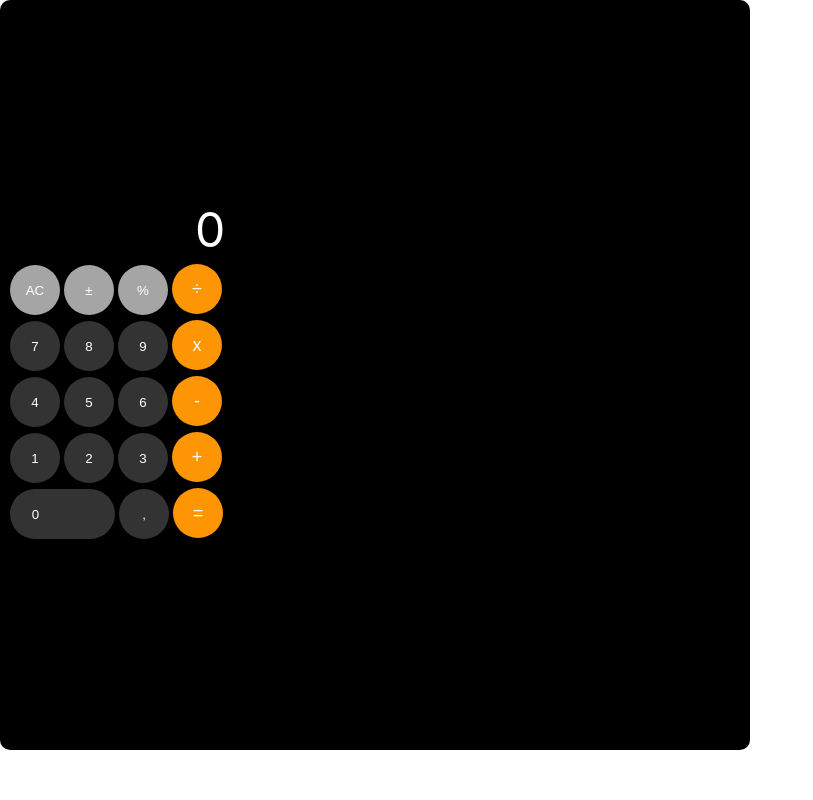
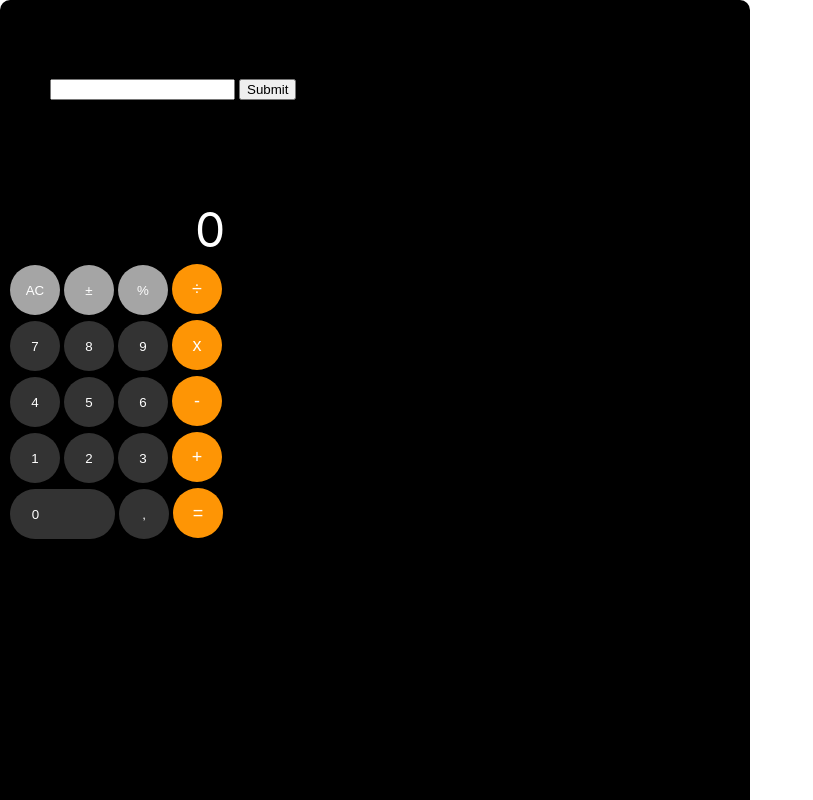
Before and after one commit to Shrxky/CalculatorMagic, a plain HTML site: page index.html in a window 1280 px wide. Shown: the whole page, without its empty margins (0-813 px from the left). Drawn offline with Linux system fonts and the light colour scheme.

Commit message:
Added an input box

```diff
--- a/index.html
+++ b/index.html
@@ -42,7 +42,7 @@
         .body {
             background-color: rgb(0, 0, 0);
             width: 750px;
-            height: 750px;
+            height: 1000px;
             border-radius: 10px;
         }
         .top3 {
@@ -70,6 +70,13 @@
             height: 50px;
             font-size: large;
         }
+        .input{
+            position: absolute;
+            left: 50px;
+            bottom: 700px;
+
+        }
+
     </style>
     <title>Canculator</title>
 </head>
@@ -111,10 +118,19 @@
             <button class="middle" onclick="append('.')">,</button>
             <button class="side" onclick="calculate()">=</button>
         </div>
+        <div class = "input">
+            <input id = "dateinput">
+            <button style = "color: black;" onclick = "setdate()" >
+                Submit
+            </button>
+
+        </div>
     </div>
 
     <script>
         let expression = "";
+        let date = 0;
+
 
         function append(val) {
             if (val === '±') {
@@ -151,8 +167,15 @@
             updateDisplay();
         }
 
+
+        function setdate(){
+            date = document.getElementById("dateinput").value;
+
+
+        }
+
         function calcdate(){
-            const date = 14725;
+
             let num = output.textContent;
             num = date - num
             console.log(num)
```
